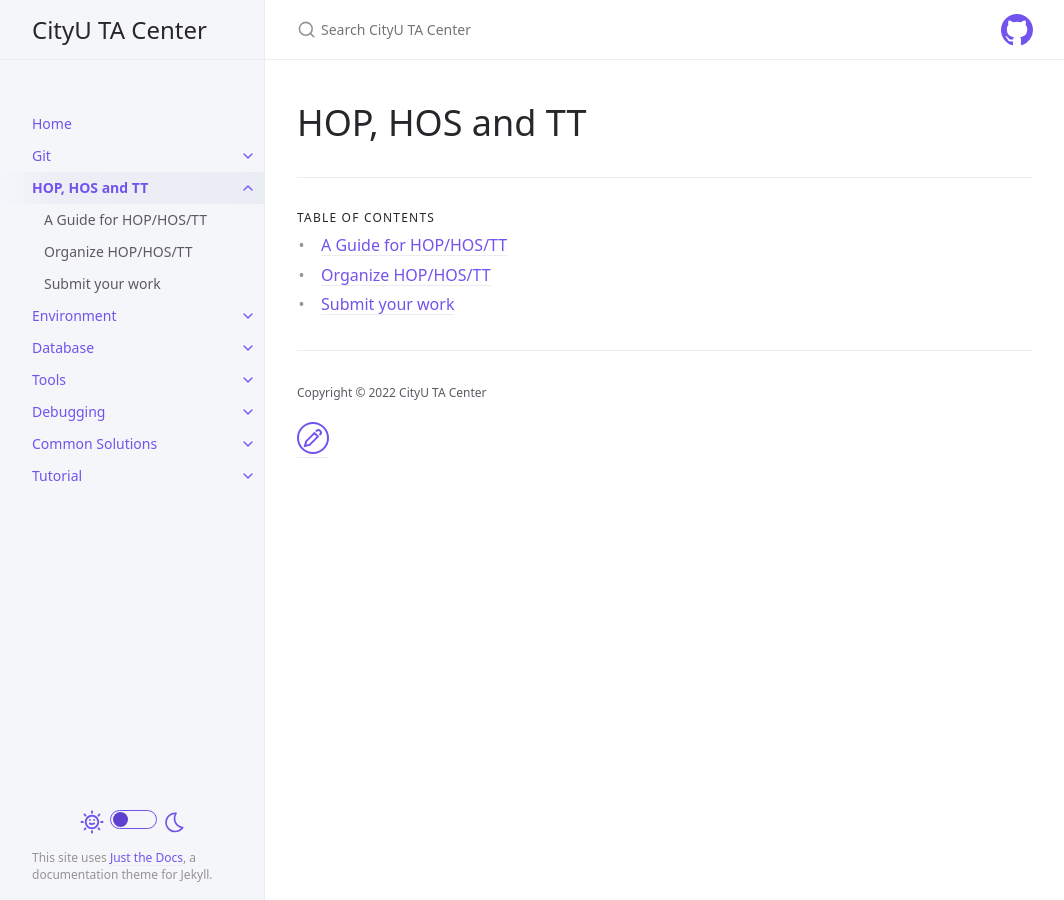
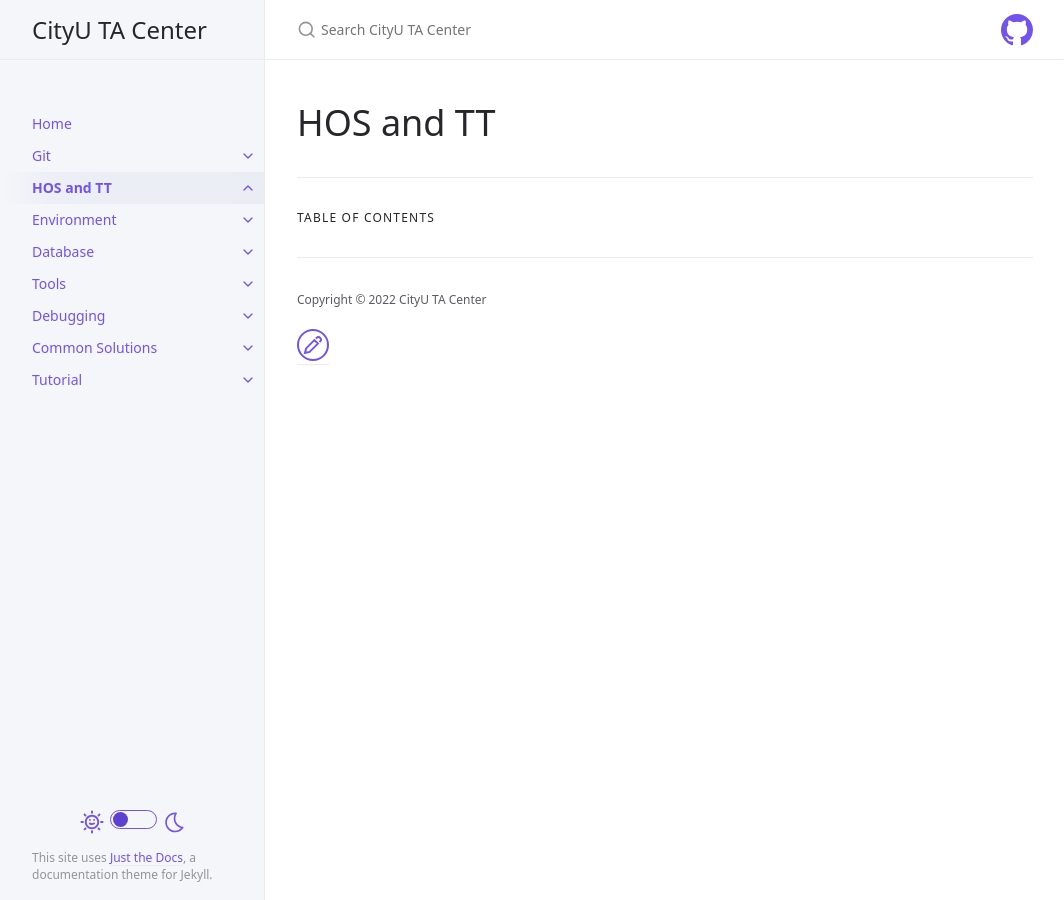
Before and after one commit to cityuseattle/cityuseattle.github.io, a Jekyll site: the page built from docs/hoporhos/hoporhos.md, in a window 1280 px wide. Shown: the whole page, without its empty margins (107-1171 px from the left). Built offline with Jekyll 4.4.1, drawn with Linux system fonts in a browser that asks for light colours.

Commit message:
Update hoporhos.md

```diff
--- a/docs/hoporhos/hoporhos.md
+++ b/docs/hoporhos/hoporhos.md
@@ -1,10 +1,10 @@
 ---
 layout: default
-title: HOP, HOS and TT
+title: HOS and TT
 nav_order: 3
 has_children: true
 permalink: docs/hoporhos
 ---
 
-# HOP, HOS and TT
+# HOS and TT
 {: .no_toc }
```
